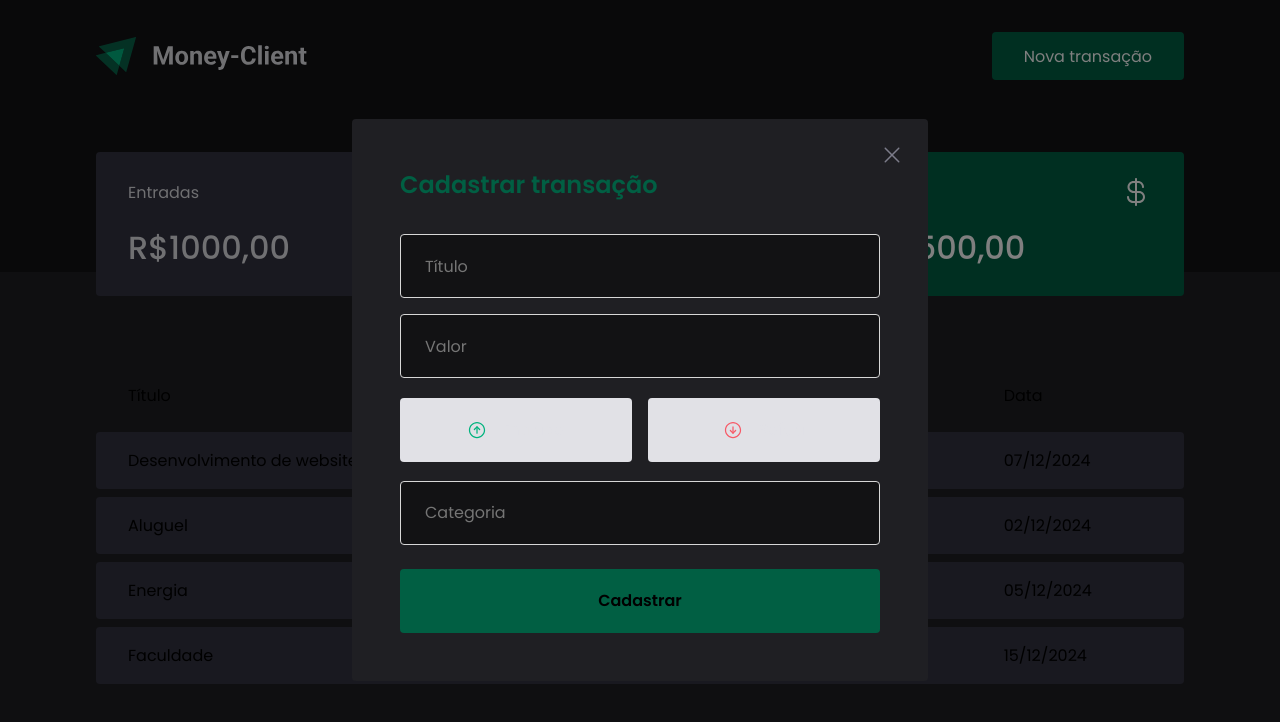
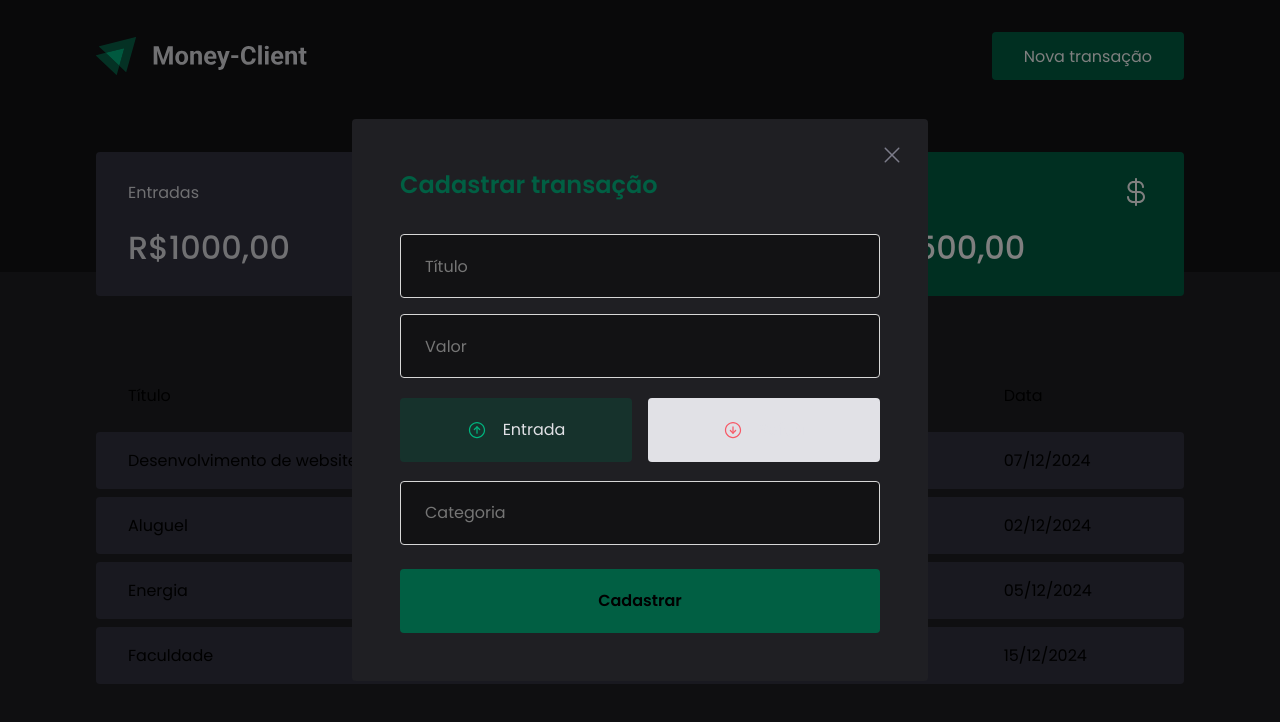
Before and after one commit to Marvinx9/money-client, a React (Create React App) app: page / in a window 1280 px wide. Both pictures are taken after a click on the button "Nova transação". Shown: the top 722 px of the page. Built offline with nearby package versions, Linux system fonts and the light colour scheme; no server answers; what miragejs would draw is missing.

Commit message:
tmp: savin progress

```diff
--- a/package.json
+++ b/package.json
@@ -5,6 +5,7 @@
   "dependencies": {
     "axios": "^1.7.9",
     "miragejs": "^0.1.48",
+    "polished": "^4.3.1",
     "react": "^18",
     "react-dom": "^18",
     "react-modal": "3.14.4",
--- a/src/components/newTransactionModal/index.tsx
+++ b/src/components/newTransactionModal/index.tsx
@@ -2,7 +2,8 @@
 import closeImg from '../../asserts/Iconclose.svg'
 import incomeImg from '../../asserts/Iconsin.svg'
 import outcomeImg from '../../asserts/Iconsout.svg'
-import { Container, TransactionTypeContainer } from './styles';
+import { Container, TransactionTypeContainer, RadioBox } from './styles';
+import { useState } from 'react';
 
 interface NewTransactionModalProps {
     isOpen: boolean;
@@ -10,6 +11,8 @@
 }
 
 export function NewTransactionModal({isOpen, onRequestClose} : NewTransactionModalProps) {
+    const [type, setType] = useState('deposit');
+
     return (
         <Modal
         isOpen={isOpen}
@@ -31,15 +34,23 @@
 
         <TransactionTypeContainer>
 
-            <button type='button'>
+            <RadioBox
+                type='button'
+                onClick={() => {setType('deposit')}}
+                isActive={type === 'deposit'}
+                activeColor='green'
+            >
                 <img src={incomeImg} alt='entrada'/>
                 <span>Entrada</span>
-            </button>
+            </RadioBox>
 
-            <button type='button'>
+            <RadioBox type='button' onClick={() => {setType('withdraw');}}
+                isActive={type === 'withdraw'}
+                activeColor='red'
+            >
                 <img src={outcomeImg} alt='saída'/>
                 <span>Saída</span>
-            </button>
+            </RadioBox>
 
         </TransactionTypeContainer>
 
--- a/src/components/newTransactionModal/styles.ts
+++ b/src/components/newTransactionModal/styles.ts
@@ -1,4 +1,5 @@
 import styled from "styled-components";
+import { transparentize } from 'polished'
 
 export const Container = styled.form`
     h2 {
@@ -49,15 +50,29 @@
     display: grid;
     grid-template-columns: 1fr 1fr;
     gap: 1rem;
+`;
 
-    button {
+interface RadioBoxProps {
+    isActive: boolean;
+    activeColor: 'green' | 'red';
+}
+
+const colors = {
+    green: '#015F43',
+    red: '#F75A68'
+};
+
+export const RadioBox = styled.button<RadioBoxProps>`
     height: 4rem;
     border: 1px;
     border-radius: 0.25rem;
     width: 100%;
     padding: 0 1.5rem;
 
-        background: var(--gray);
+    background: ${(props) => props.isActive
+        ? transparentize(0.7, colors[props.activeColor])
+        : '#E1E1E6'
+    };
 
     display: flex;
     align-items: center;
@@ -80,5 +95,4 @@
         font-size: 1rem;
         color: var(--gray);
     }
-    }
 `;
```
Lines whose indentation alone changed are shown as unchanged.
